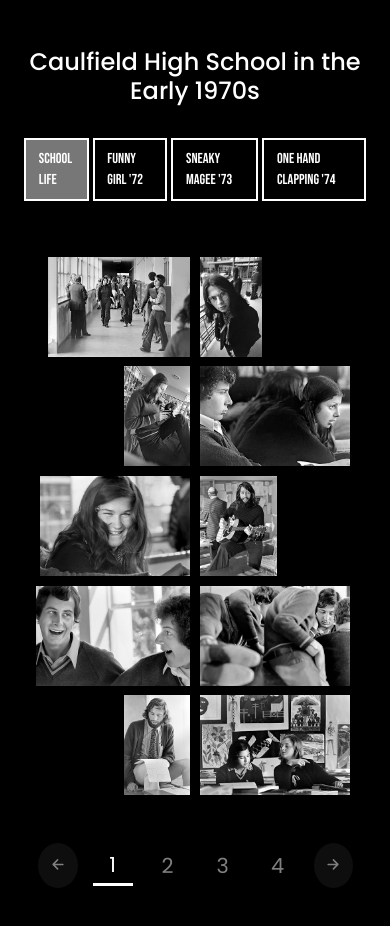
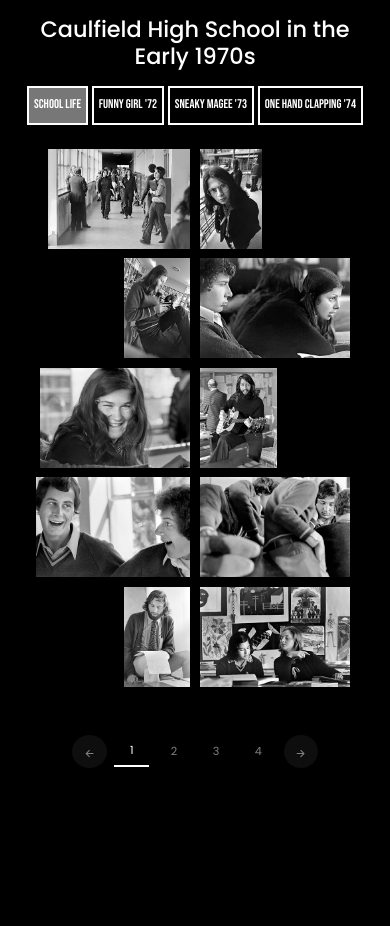
Before and after one commit to tmalik258/Gallery-Point, a plain HTML site: page index.html in a window 390 px wide. After the commit the page ends 844 px from the top, so only its background shows below. Drawn offline with nearby package versions, Linux system fonts and the light colour scheme.

Commit message:
improved responsiveness

```diff
--- a/index.html
+++ b/index.html
@@ -17,12 +17,12 @@
 		<link rel="stylesheet" href="style.css" />
 	</head>
 	<body>
-		<header class="container my-5">
+		<header class="container my-3 my-sm-5">
 			<h1 class="text-center">
 				Caulfield High School in the Early 1970s
 			</h1>
-			<nav class="navbar navbar-expand mt-4">
-				<div class="container-fluid">
+			<nav class="navbar navbar-expand mt-2 mt-sm-4">
+				<div class="container-fluid p-0">
 					<ul
 						class="navbar-nav justify-content-center gap-1 gap-md-3 gap-lg-5 w-100"
 					>
@@ -50,7 +50,7 @@
 			</nav>
 		</header>
 
-		<main class="container mb-5">
+		<main class="container mb-2 mb-sm-5">
 			<div class="gallery-grid mb-5">
 				<div class="gallery-item">
 					<img
--- a/style.css
+++ b/style.css
@@ -63,6 +63,24 @@ h1 {
 	.navbar-expand .navbar-nav .nav-link {
 		font-size: .9rem;
 		padding-inline: .8rem;
+	}
+}
+
+@media screen and (width < 500px) {
+	h1 {
+		font-size: 1.4rem;
+	}
+
+	.navbar-expand .navbar-nav .nav-link {
+		font-size: .84rem;
+		padding-inline: .45rem;
+	}
+}
+
+@media screen and (width < 400px) {
+	.navbar-expand .navbar-nav .nav-link {
+		font-size: .79rem;
+		padding-inline: .3rem;
 	}
 }
 /*----------- header end ------------------*/
@@ -262,7 +280,6 @@ h1 {
 	background: none;
 	border: none;
 	width: 2.5rem;
-	height: 2.5rem;
 	font-size: 1.3rem;
 }
 
@@ -286,4 +303,39 @@ h1 {
 .pagination .page-arrow.disabled {
 	cursor: not-allowed;
 }
+
+@media screen and (width < 992px) {
+	.pagination .page-item .page-link {
+		font-size: 1rem;
+	}
+
+	.pagination .page-arrow {
+		font-size: 25px;
+	}
+}
+
+@media screen and (width < 768px) {
+	.pagination .page-item .page-link {
+		font-size: .85rem;
+	}
+}
+
+@media screen and (width < 500px) {
+	.pagination {
+		gap: .5rem;
+	}
+
+	.pagination .page-item .page-link {
+		width: 2.2rem;
+		font-size: .7rem;
+	}
+
+	.pagination .page-item.active .page-link {
+		border-bottom: 2px solid;
+	}
+
+	.pagination .page-arrow {
+		font-size: 22px;
+	}
+}
 /*----------- Pagination end ------------------*/
```
